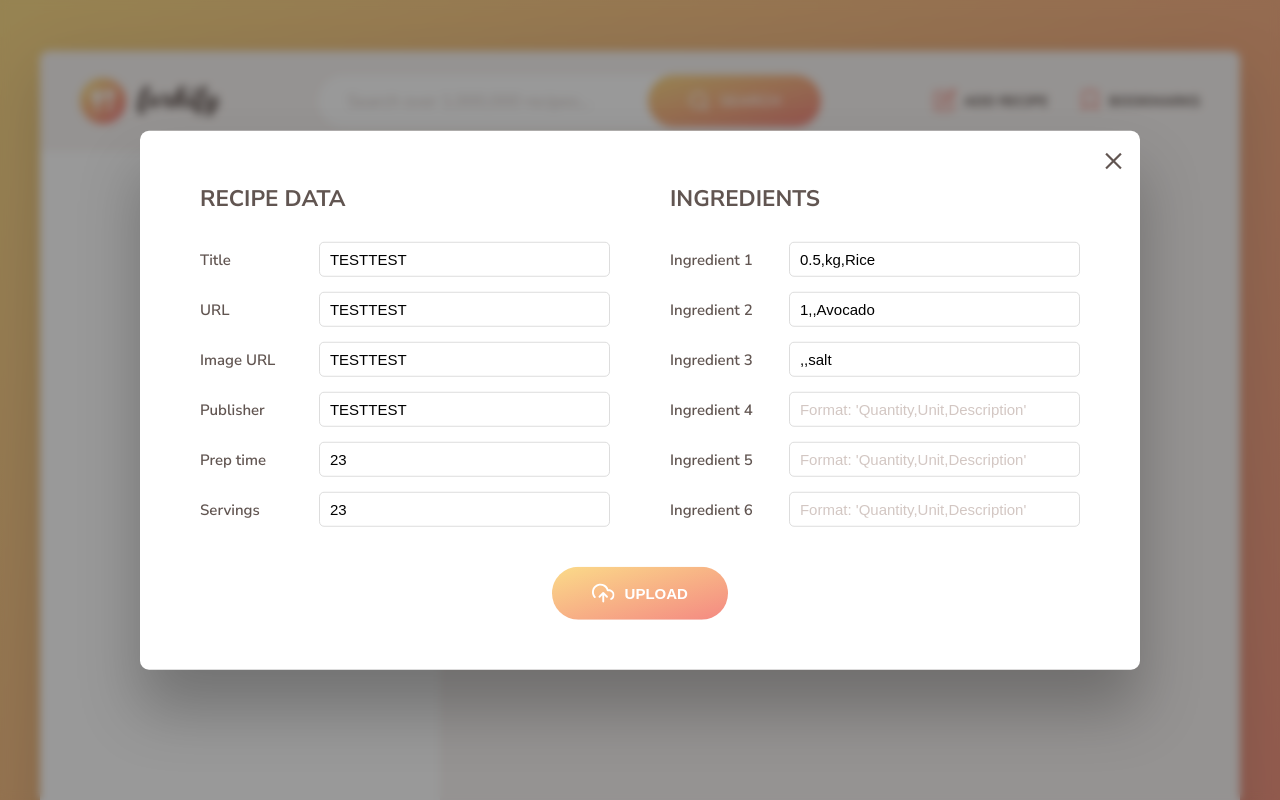
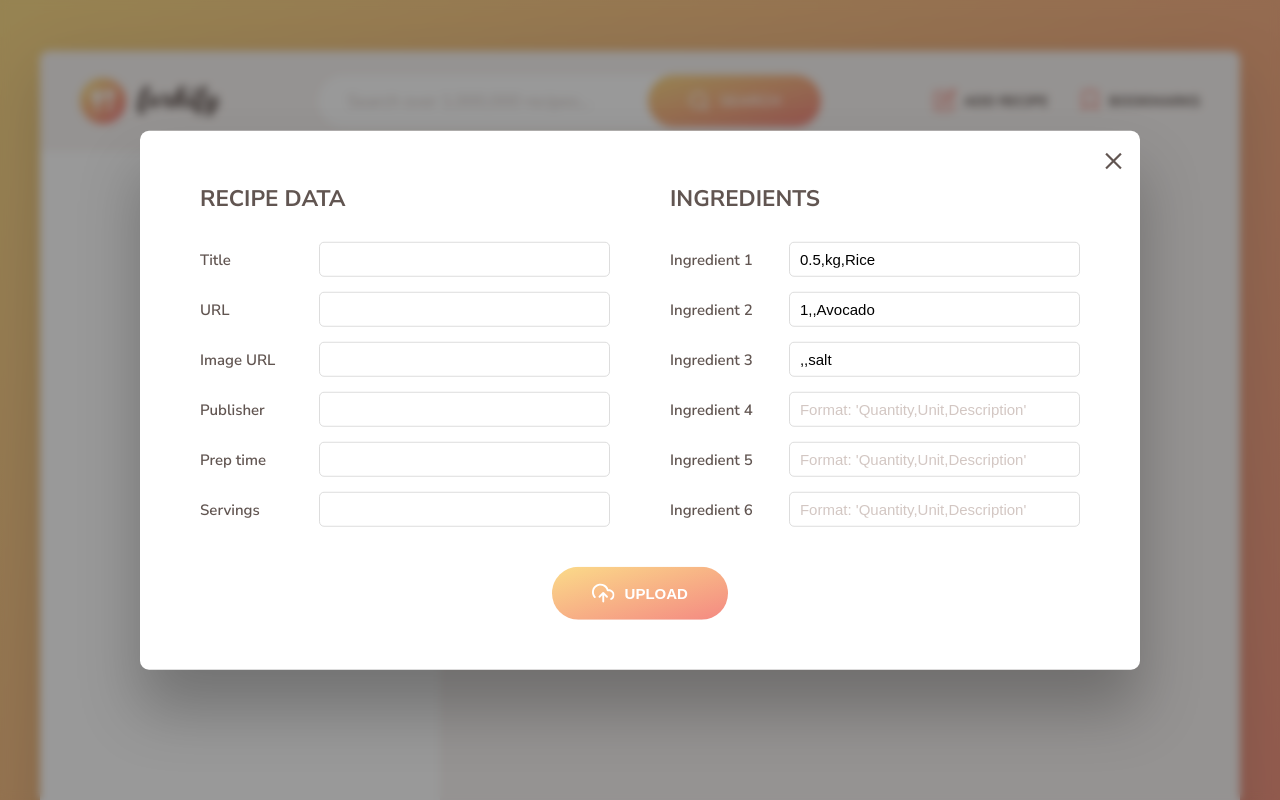
Before and after one commit to mokh-web-dev/mokh-forkify, a website built with Parcel: page index.html in a window 1280 px wide. Both pictures are taken after a click on the button "ADD RECIPE". Shown: the top 800 px of the page. Built offline with nearby package versions, Linux system fonts and the light colour scheme.

Commit message:
Correct fracty entry Recipe View removed  def text

```diff
--- a/index.html
+++ b/index.html
@@ -263,17 +263,17 @@
         <div class="upload__column">
           <h3 class="upload__heading">Recipe data</h3>
           <label>Title</label>
-          <input value="TESTTEST" required name="title" type="text" />
+          <input required name="title" type="text" />
           <label>URL</label>
-          <input value="TESTTEST" required name="sourceUrl" type="text" />
+          <input required name="sourceUrl" type="text" />
           <label>Image URL</label>
-          <input value="TESTTEST" required name="image" type="text" />
+          <input required name="image" type="text" />
           <label>Publisher</label>
-          <input value="TESTTEST" required name="publisher" type="text" />
+          <input required name="publisher" type="text" />
           <label>Prep time</label>
-          <input value="23" required name="cookingTime" type="number" />
+          <input required name="cookingTime" type="number" />
           <label>Servings</label>
-          <input value="23" required name="servings" type="number" />
+          <input required name="servings" type="number" />
         </div>
 
         <div class="upload__column">
--- a/src/js/views/recipeView.js
+++ b/src/js/views/recipeView.js
@@ -128,7 +128,7 @@ class RecipeView extends View {
           <use href="${icons}#icon-check"></use>
         </svg>
         <div class="recipe__quantity">${
-          ing.quantity ? new fracty(ing.quantity).toString() : ''
+          ing.quantity ? fracty(ing.quantity).toString() : ''
         }</div>
         <div class="recipe__description">
           <span class="recipe__unit">${ing.unit}</span>
```
